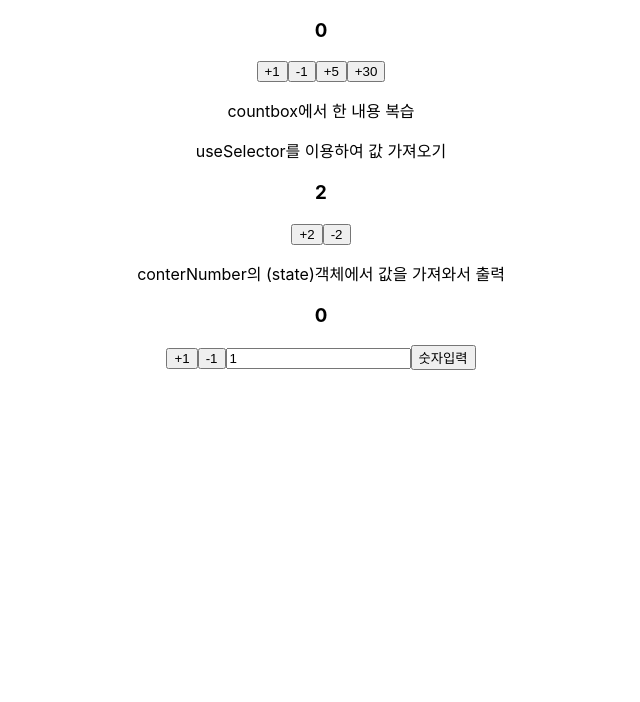
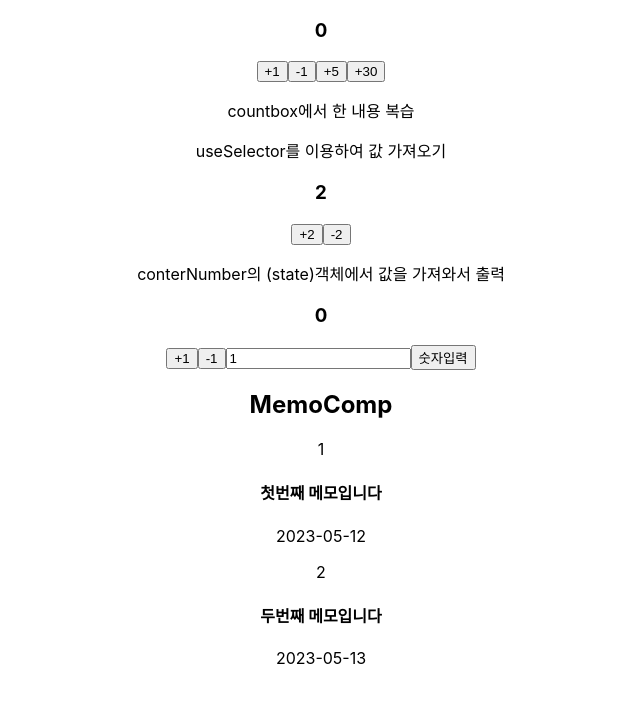
Before and after one commit to KIMPPT/React-Redux, a React (Create React App) app in the folder react-redux/: page / in a window 1280 px wide. Shown: the top 702 px of the page, without its empty margins (319-959 px from the left). Built offline with nearby package versions, Linux system fonts and the light colour scheme.

Commit message:
05121109

```diff
--- a/react-redux/src/App.js
+++ b/react-redux/src/App.js
@@ -2,11 +2,13 @@ import logo from "./logo.svg";
 import "./App.css";
 import CounterBox from "./components/CounterBox";
 import CounterNumber from "./components/CounterNumber";
+import MemoComp from "./components/MemoComp";
 function App() {
   return (
     <div className="App">
       <CounterBox />
       <CounterNumber/>
+      <MemoComp/>
     </div>
   );
 }
--- /dev/null
+++ b/react-redux/src/components/MemoComp.jsx
@@ -0,0 +1,22 @@
+import React from "react";
+import { useSelector, useDispatch } from "react-redux";
+export default function MemoComp() {
+  let memo = useSelector((state) => state.memo);
+  return (
+    <div>
+      <h2>MemoComp</h2>
+      {memo.map((m) => (
+        <div key={m.id}>
+          <p>{m.id}</p>
+          <h4>{m.text}</h4>
+          <p>{m.date}</p>
+        </div>
+      ))}
+      {/*
+      <p>{memo[0].id}</p>
+      <h4>{memo[0].text}</h4>
+      <p>{memo[0].date}</p>
+      */}
+    </div>
+  );
+}
--- a/react-redux/src/modules/index.js
+++ b/react-redux/src/modules/index.js
@@ -5,7 +5,8 @@ import { combineReducers } from "redux";
 import counter from "./counter";
 import counter2 from "./counter2";
 import counterNumber from "./counterNumber";
-//작성한 reducers를 객체로 묶어서 내보냄
-let rootReducer = combineReducers({ counter, counter2, counterNumber });
+import memo from "./memo";
+//작성한 reducer 들을 객체로 묶어서 내보냄
+let rootReducer = combineReducers({ counter, counter2, counterNumber, memo });
 
 export default rootReducer;
--- a/react-redux/src/modules/memo.js
+++ b/react-redux/src/modules/memo.js
@@ -25,14 +25,22 @@ let initalState = [
 export let addMemo = (memo) => ({ type: "ADD_MEMO", payload: memo });
 
 //reducer
-function memo(state=initalState, action) {
-    switch(action.type){
-        case("ADD_MEMO"):{
-            return
-        }
-        default:{
-            return state;
-        }
+function memo(state = initalState, action) {
+  switch (action.type) {
+    case "ADD_MEMO": {
+      //새로운 메모 작성
+      let newMemo = {
+        ...action.payload,
+        id: 3,
+      };
+      //새로운 메모 리스트 만들어서
+      let newMemoList = state.concat(newMemo);
+      //새로운 메모 리스트 return
+      return newMemoList;
     }
+    default: {
+      return state;
+    }
+  }
 }
 export default memo;
```
